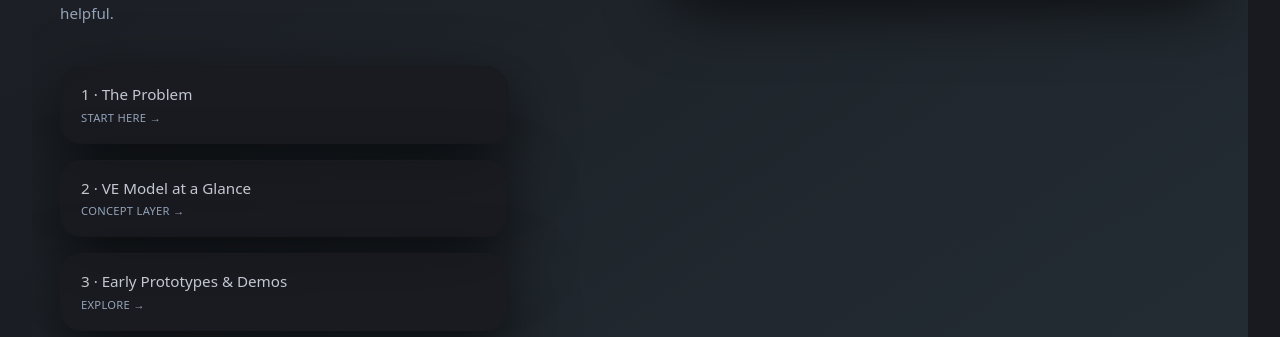
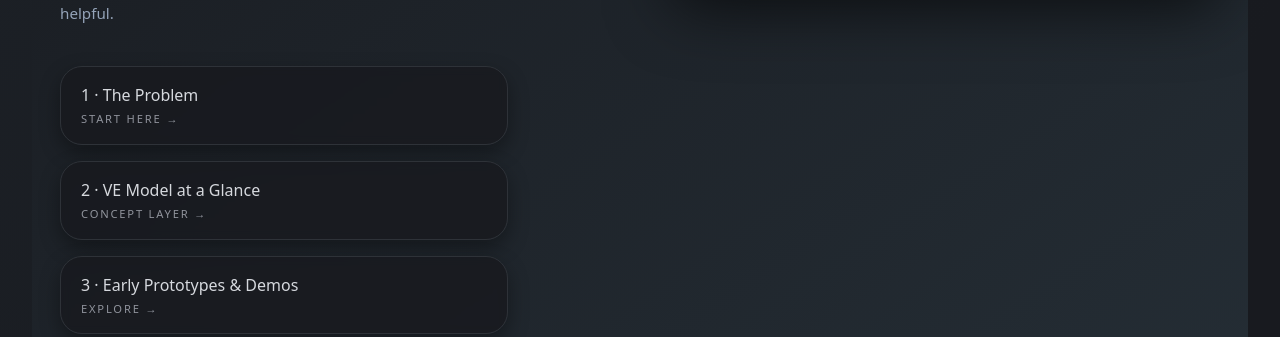
Before and after one commit to VertandErnie/vexnco-site, a Next.js app: page / in a window 1280 px wide. Shown: the part 463-800 px from the top of the page. Built offline with nearby package versions, Linux system fonts and the light colour scheme.

Commit message:
Update VEMicroCard.jsx

```diff
--- a/components/VEMicroCard.jsx
+++ b/components/VEMicroCard.jsx
@@ -2,13 +2,17 @@ export default function VEMicroCard({ title, subtitle, href }) {
   return (
     <a
       href={href}
-      className="block rounded-ve border border-carbon hover:border-ember/60 bg-carbon/80 hover:bg-carbon/90 transition shadow-ve-panel px-5 py-4 group"
+      className="
+        block rounded-ve border border-graphite bg-carbon/80
+        hover:border-molten/60 hover:bg-carbon/90 transition
+        shadow-ve-soft backdrop-blur-sm px-5 py-4 group
+      "
     >
-      <div className="text-[0.95rem] text-frost font-medium group-hover:text-molten">
+      <div className="text-concrete text-[1rem] font-medium group-hover:text-molten">
         {title}
       </div>
 
-      <div className="mt-1 text-[0.7rem] uppercase tracking-wide text-slate-400 group-hover:text-ember">
+      <div className="mt-1 text-[0.7rem] uppercase tracking-[0.16em] text-frost/70 group-hover:text-ember">
         {subtitle} →
       </div>
     </a>
```
